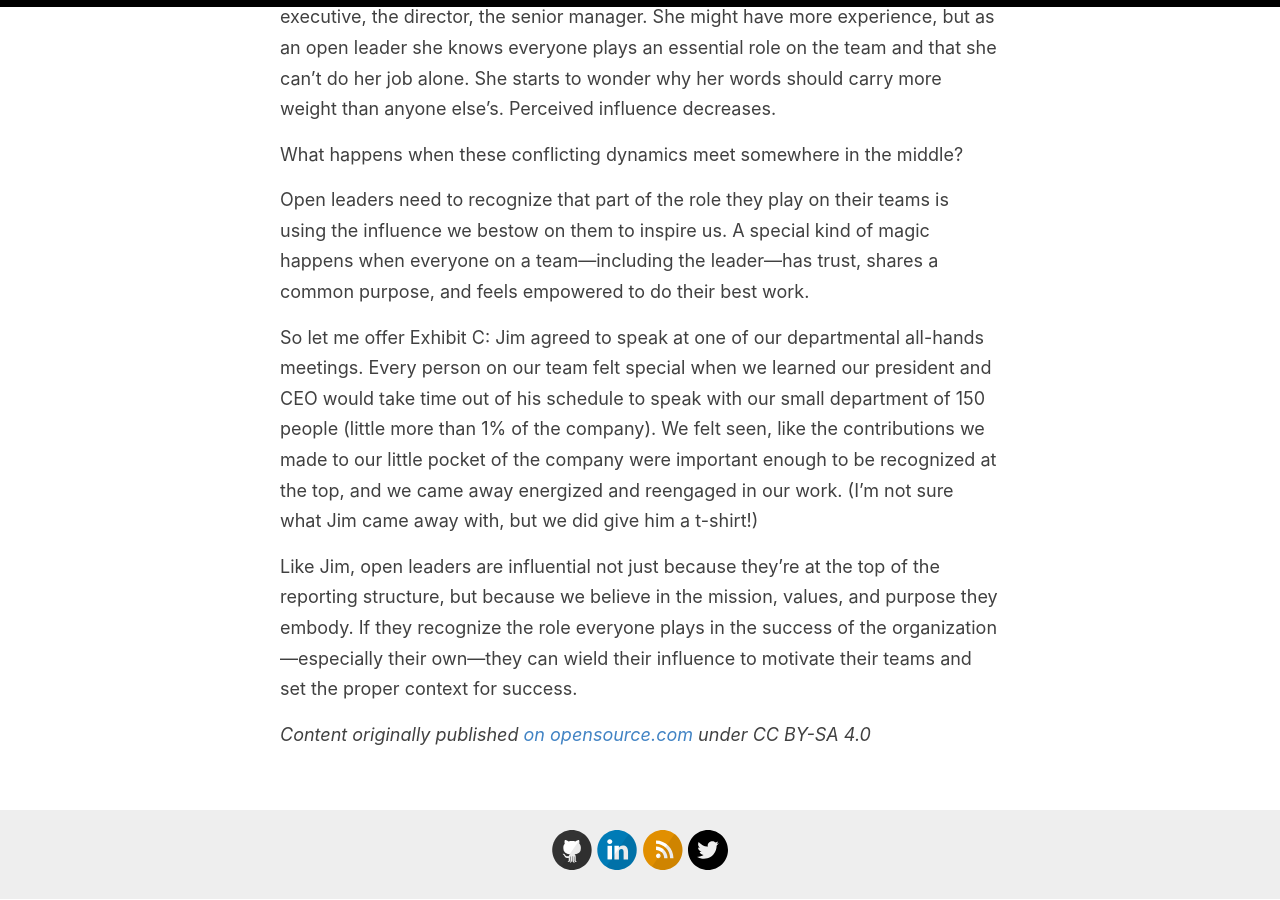
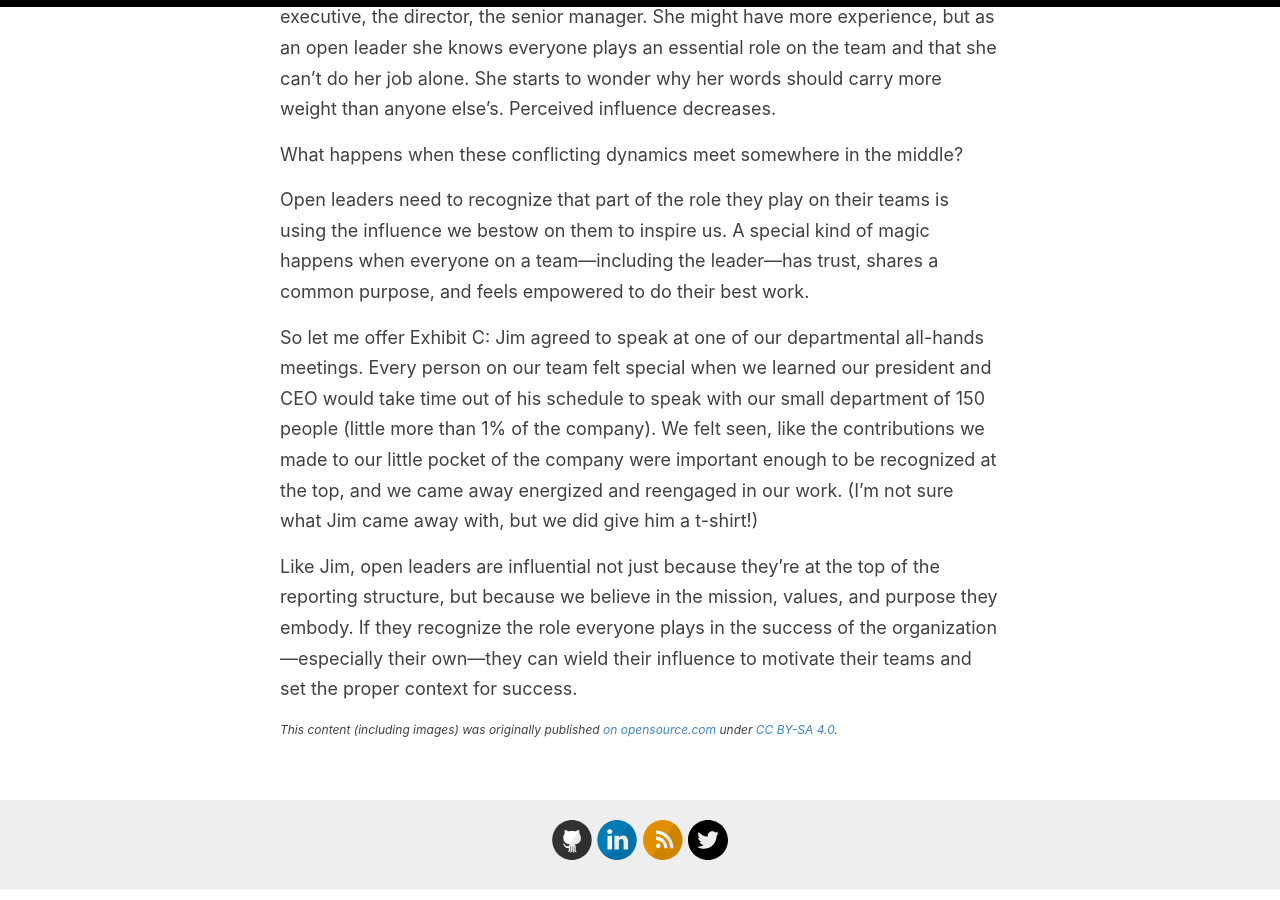
Before and after one commit to amatlack/amatlack.github.io, a Jekyll site: the page built from _posts/2017-06-20-open-leaders-are-more-powerful-they-think.md, in a window 1280 px wide and 900 px high, scrolled down 2072 px. Built offline with Jekyll 4.4.1, drawn with Linux system fonts in a browser that asks for light colours.

Commit message:
updating license footer

```diff
--- a/_posts/2017-06-20-open-leaders-are-more-powerful-they-think.md
+++ b/_posts/2017-06-20-open-leaders-are-more-powerful-they-think.md
@@ -40,4 +40,6 @@ So let me offer Exhibit C: Jim agreed to speak at one of our departmental all-ha
 
 Like Jim, open leaders are influential not just because they're at the top of the reporting structure, but because we believe in the mission, values, and purpose they embody. If they recognize the role everyone plays in the success of the organization—especially their own—they can wield their influence to motivate their teams and set the proper context for success.
 
-_Content originally published [on opensource.com](https://opensource.com/open-organization/17/6/open-leaders-are-more-powerful-they-think) under CC BY-SA 4.0_
+<div class="license_footer">
+  <p>This content (including images) was originally published <a href="https://opensource.com/open-organization/17/6/open-leaders-are-more-powerful-they-think">on opensource.com</a> under <a href="https://creativecommons.org/licenses/by-sa/4.0/">CC BY-SA 4.0</a>.</p>
+</div>
```
